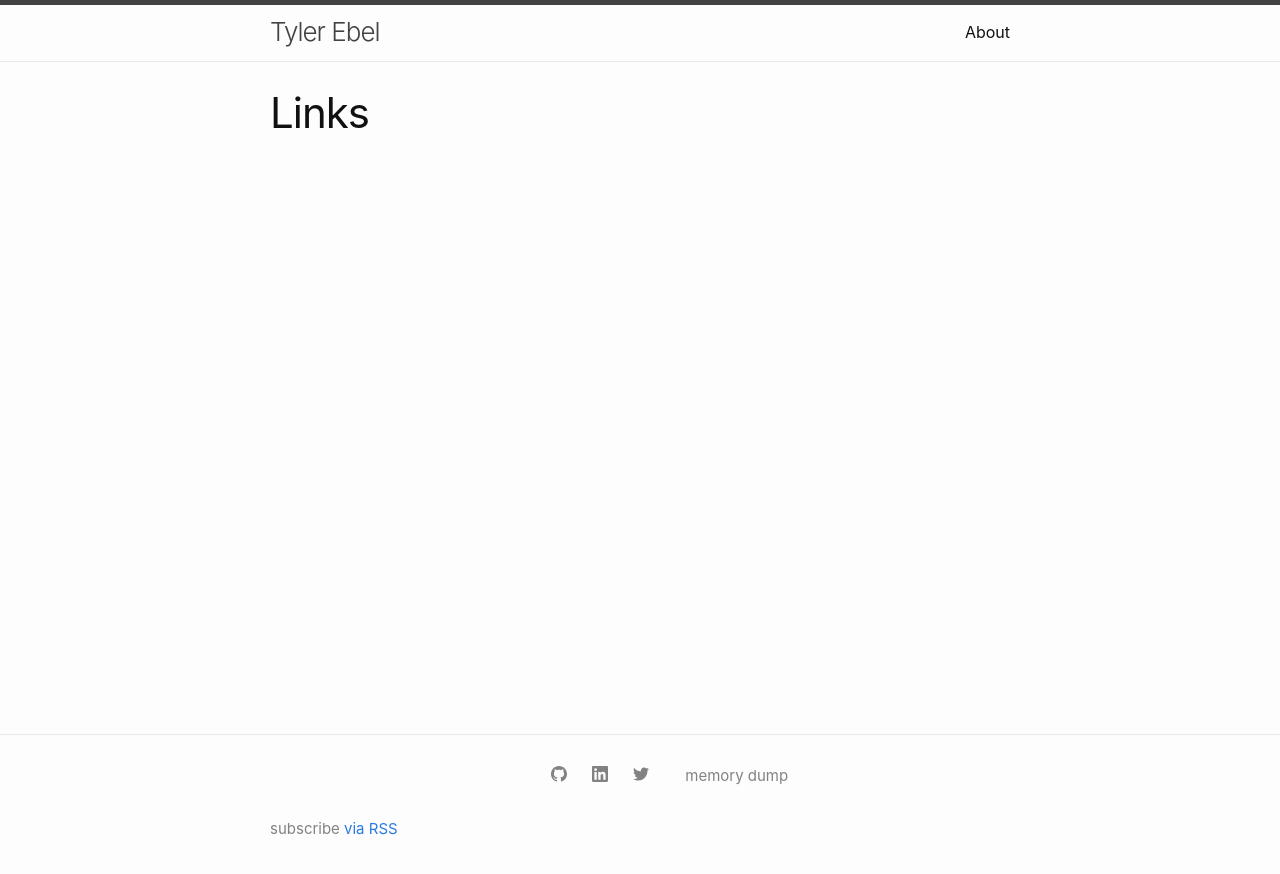
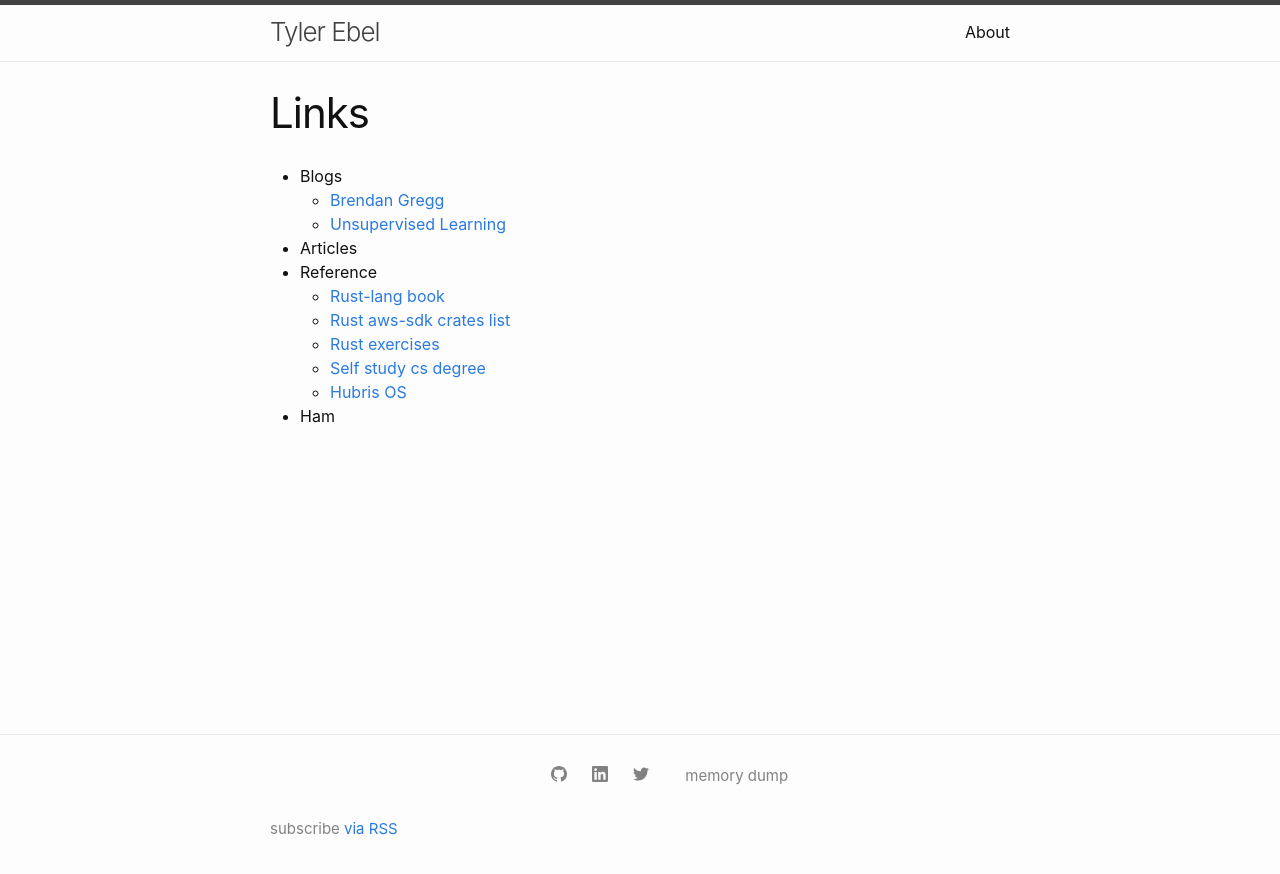
Before and after one commit to ebel/ebel.github.io, a Jekyll site: the page built from _pages/links.md, in a window 1280 px wide. Shown: the top 874 px of the page. Built offline with Jekyll 4.4.1, drawn with Linux system fonts in a browser that asks for light colours.

Commit message:
baseline content

```diff
--- a/_pages/links.md
+++ b/_pages/links.md
@@ -2,3 +2,15 @@
 layout: page
 title: Links
 ---
+
+ * Blogs
+   * [Brendan Gregg](https://www.brendangregg.com)
+   * [Unsupervised Learning](https://danielmiessler.com/)
+ * Articles
+ * Reference
+   * [Rust-lang book](https://doc.rust-lang.org/book/)
+   * [Rust aws-sdk crates list](https://docs.rs/releases/search?query=aws+sdk)
+   * [Rust exercises](https://rust-exercises.com/)
+   * [Self study cs degree](https://github.com/ossu/computer-science)
+   * [Hubris OS](https://hubris.oxide.computer/reference/)
+ * Ham
```
Also changed, not shown: _pages/problems_solved.md (+2 -0 lines), _pages/projects.md (+3 -0 lines).
